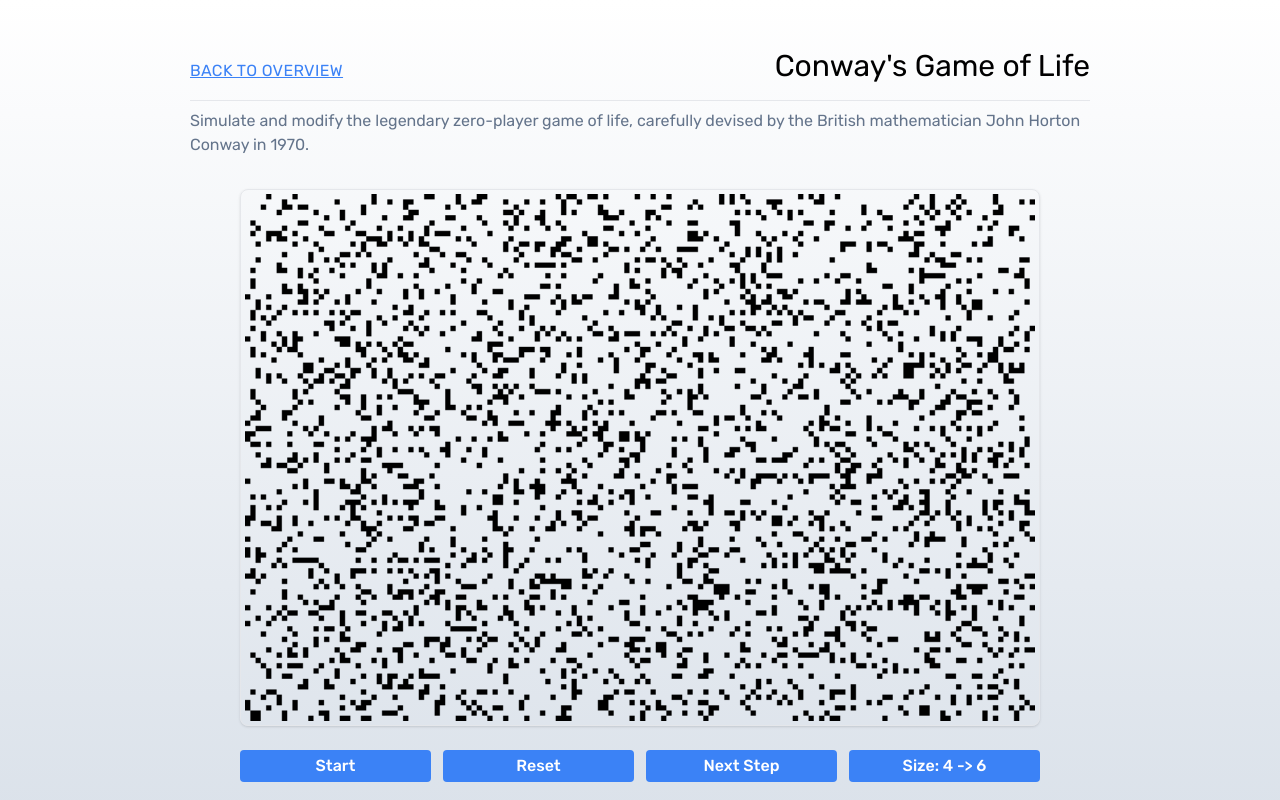
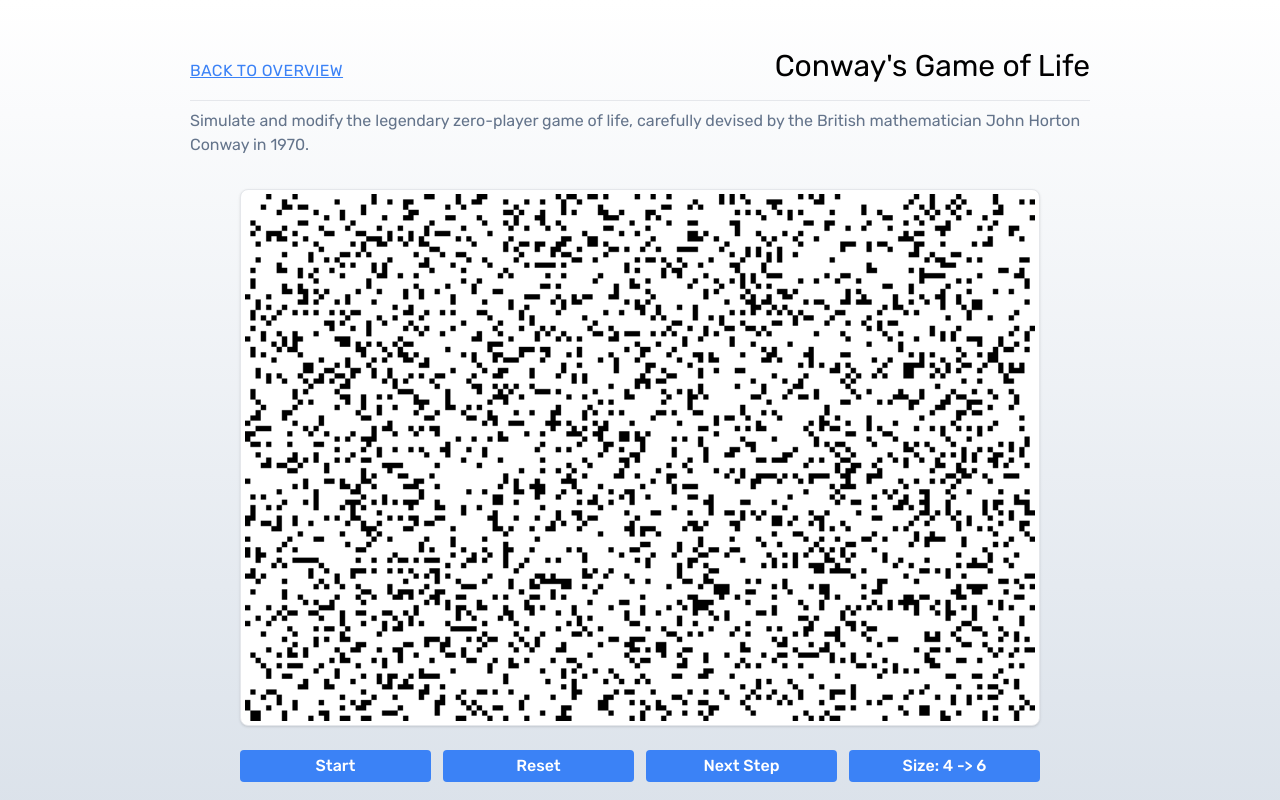
Before and after one commit to neinja007/Simulatory, a Next.js app: page /game-of-life in a window 1280 px wide. Shown: the top 800 px of the page. Built offline with nearby package versions, Linux system fonts and the light colour scheme.

Commit message:
refactor: update Game of Life canvas styling

```diff
--- a/src/app/(simulations)/game-of-life/page.tsx
+++ b/src/app/(simulations)/game-of-life/page.tsx
@@ -721,7 +721,7 @@ const Page = () => {
         width={600}
         height={400}
         ref={canvasRef}
-        className='mx-auto my-6 h-full w-full rounded-lg border p-1 shadow'
+        className='mx-auto my-6 h-full w-full rounded-lg border bg-white p-1 shadow'
       />
       <div className='grid gap-3 sm:grid-cols-2 md:grid-cols-4'>
         <button
```
